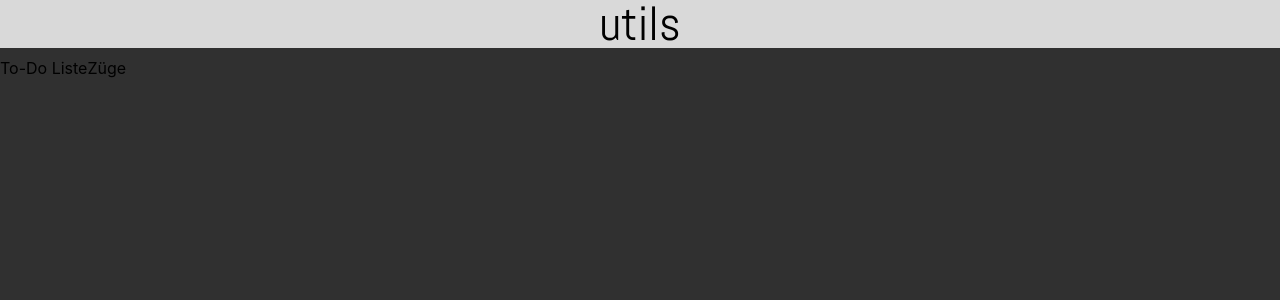
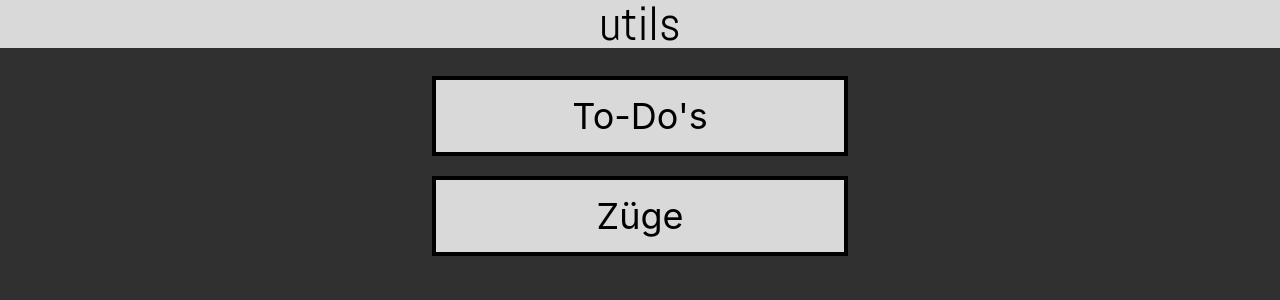
Before and after one commit to hzzy5/utils, a React (Vite) app in the folder app/: page / in a window 1280 px wide. Shown: the top 300 px of the page. Built offline with nearby package versions, Linux system fonts and the light colour scheme.

Commit message:
Navigation-Tiles

```diff
--- a/app/src/app/components/Tile.tsx
+++ b/app/src/app/components/Tile.tsx
@@ -1,5 +1,12 @@
 import { Link } from "react-router";
 
 export default function Tile({ title, path }: { title: string; path: string }) {
-  return <Link to={path}>{title}</Link>;
+  return (
+    <Link
+      className="block border-4 border-black bg-[#d9d9d9] py-4 text-center text-4xl text-black active:brightness-90"
+      to={path}
+    >
+      {title}
+    </Link>
+  );
 }
--- a/app/src/app/pages/HomePage/HomePage.tsx
+++ b/app/src/app/pages/HomePage/HomePage.tsx
@@ -4,7 +4,7 @@ import FeatureTile from "./FeatureTile";
 function HomePage() {
   return (
     <>
-      <div className="feature-list">
+      <div className="feature-list mx-auto flex w-full max-w-md flex-col gap-5 px-4 py-5">
         {features.map((feature) => (
           <FeatureTile key={feature.id} feature={feature} />
         ))}
--- a/app/src/features/todos/index.ts
+++ b/app/src/features/todos/index.ts
@@ -2,7 +2,7 @@ import type { FeatureDefinition } from "@/shared/types/feature";
 
 export const todoFeature: FeatureDefinition = {
   id: "todo",
-  title: "To-Do Liste",
+  title: "To-Do's",
   path: "/todos",
   loadPage: () => import("./components/TodoPage"),
 };
```
